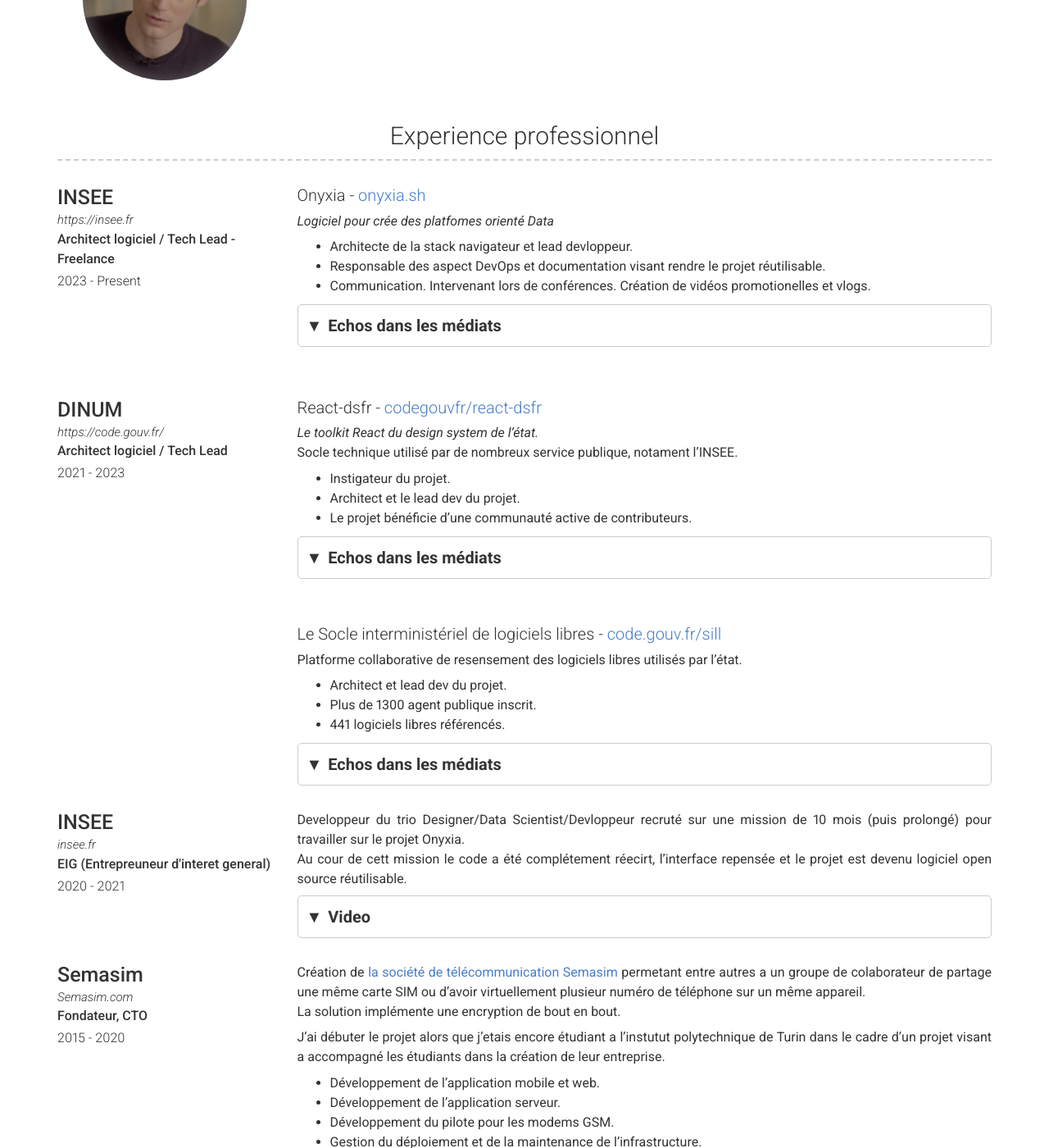
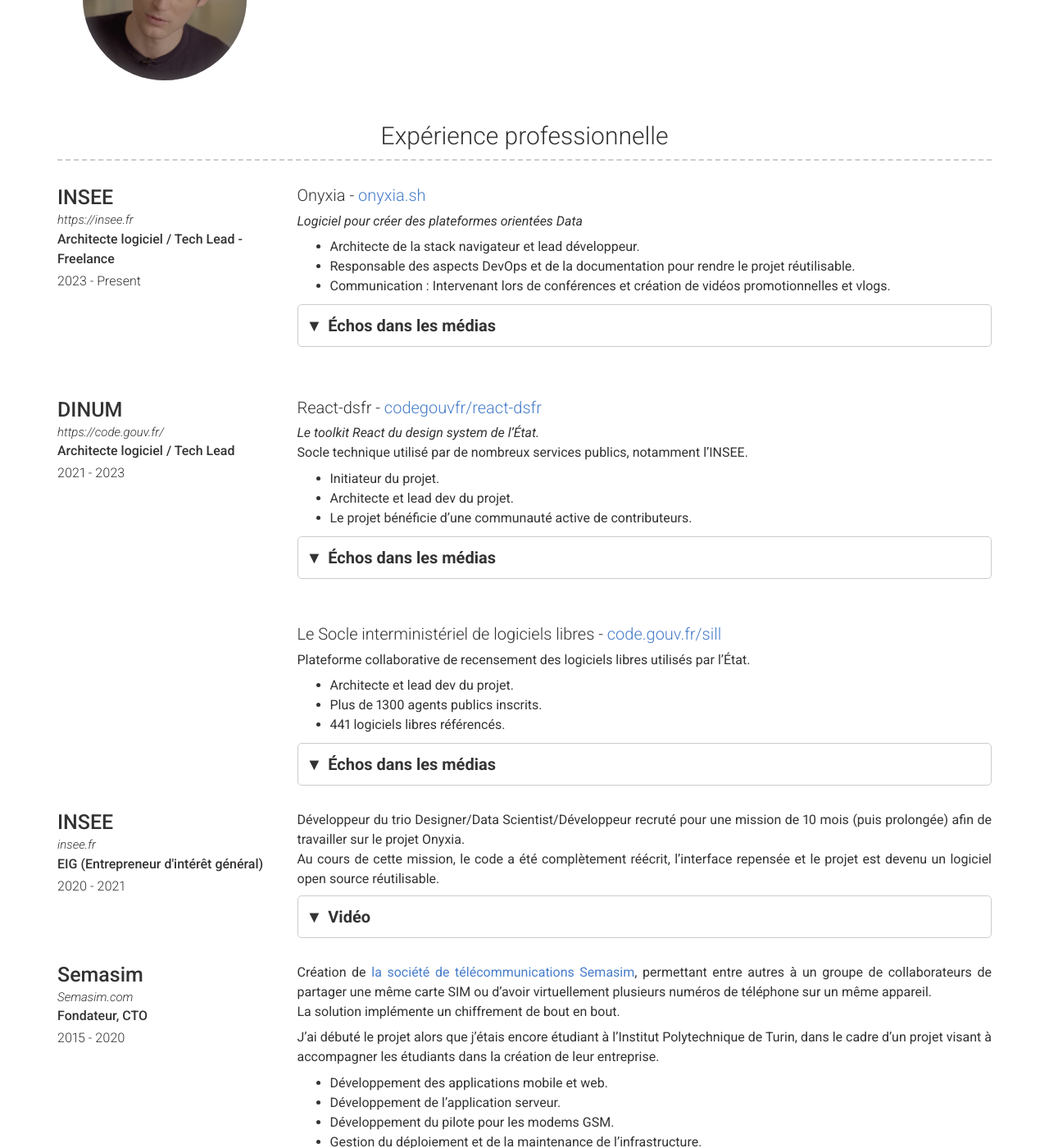
Before and after one commit to garronej/resume, a Jekyll site: the page built from index.md, in a window 1280 px wide and 1400 px high, scrolled down 431 px. Shown: the whole window at 82% size. Built offline with Jekyll 4.4.1, drawn with Linux system fonts in a browser that asks for light colours; nearby versions of some CDN libraries; a script that is not in the unit is left out; comment, search, counter and statistics services are not loaded; some of the changed text lies outside the part shown.

Commit message:
Correction des fautes

```diff
--- a/_config.yml
+++ b/_config.yml
@@ -15,7 +15,7 @@ darkmode: never
 
 # Social links
 #twitter_username: GarroneJoseph
-github_username:  garronej
+github_username: garronej
 linkedin_username: joseph-garrone-0b583490
 
 # Additional icon links
@@ -34,51 +34,46 @@ linkedin_username: joseph-garrone-0b583490
 # google_analytics: "UA-00000000-0"
 
 # About Section
-about_title: Profile
+about_title: Profil
 about_profile_image: images/profile.png
 about_content: |
-  Je suis un ingénieur logiciel avec [plus de 10 ans d'expérience](https://github.com/garronej#js-contribution-activity).
-  Je suis [fait parti des contributeurs open source les plus actif de France](https://committers.top/france).
-  Je figure en 3e position dans [le classement mondial des experts TypeScript](https://profile.codersrank.io/leaderboard/developer?technology=TypeScript)
-  de CodersRank (parmi plus de 116 000).
-  Mes bibliothèques open source sont [téléchargées plus d'un million de fois chaque mois](https://npm-stat.com/charts.html?author=garronej&from=2020-02-01&to=2024-01-31).
+  Ingénieur logiciel avec plus de 10 ans d'expérience, je suis l'un des contributeurs open source les plus actifs de France, comme en témoigne ma participation sur [GitHub](https://github.com/garronej#js-contribution-activity).
+  Classé 3e au niveau mondial parmi les experts TypeScript sur [CodersRank](https://profile.codersrank.io/leaderboard/developer?technology=TypeScript), j'ai une présence significative dans la communauté avec mes bibliothèques open source, téléchargées plus d'un million de fois chaque mois.
 
 # Projects Section
 #projects_title: Open source work highlights
 
 # Experience Section
-experience_title: Experience professionnel
+experience_title: Expérience professionnelle
 
-oss_experience_title: Projets open sources
+oss_experience_title: Projets open source
 oss_experience_description: |
-  Séléction non exhaustives de projets open source largement réutilisé dans l'industrie.
+  Sélection non exhaustive de projets open source largement réutilisés dans l'industrie.
 
 # Education Section
-education_title: Etudes
+education_title: Études
 
-
-skills_title: Domaine d'expertise
+skills_title: Domaines d'expertise
 skills_content: |
-  - Architecture logicielle
-  - Développement logiciel, Frontend, Backend, CLI et embarqué.
-    Langage privilégier: TypeScript et Java.
-  - CI/CD automatisation, packaging, déploiement.
-  - Sécurité informatique, Keycloak, methodes d'encription.
-  - Mise en production d'applicatif: Kubernetes, Docker.
-  - Concéption et géstioin de base de données relationnelles.
-  - Pilotage de projet open source et de communautées.
+  - Architecture et développement logiciel : Frontend, Backend, CLI et embarqué.
+    Langages de prédilection : TypeScript et Java.
+  - Automatisation CI/CD, packaging, déploiement.
+  - Sécurité informatique, Keycloak, méthodes de chiffrement.
+  - Mise en production d'applications : Kubernetes, Docker.
+  - Conception et gestion de bases de données relationnelles.
+  - Gestion de projets open source et de communautés.
   - Connaissance approfondie des réseaux et des protocoles.
   - Théorie des langages, compilation, interprétation.
-  - Production de contenu technique, documentation, tutoriels.
-  - Réalisation de vidéos promotionelles.
-  - Socle de conaissance mathematique solide.
+  - Production de contenu technique : documentation, tutoriels.
+  - Création de vidéos promotionnelles.
+  - Solide base de connaissances mathématiques.
 
 # More Section
 more_title: Langues
 more_content: | # this will include new lines to allow paragraphs
-  Dans un contexte professionnel, je communique principalement en anglais.
-  Si vous désiez évaluer mon niveau d'aisance a l'oral vous pouvez [consulter ce vlog](https://youtu.be/Ou2I4oWuUj8?si=1hnHjlsXzj4MY9kK).
-  Je comprends et parle également l'espagnol.
+  Professionnellement, je communique principalement en anglais.
+  Pour évaluer mon aisance à l'oral, vous pouvez [consulter ce vlog](https://youtu.be/Ou2I4oWuUj8?si=1hnHjlsXzj4MY9kK).
+  Je comprends également l'espagnol et suis capable de communiquer dans cette langue.
 
 # Footer
 footer_show_references: false
--- a/_data/experience.yml
+++ b/_data/experience.yml
@@ -1,18 +1,17 @@
-
 - layout: left
   company: INSEE
   link: https://insee.fr
-  job_title: Architect logiciel / Tech Lead - Freelance
+  job_title: Architecte logiciel / Tech Lead - Freelance
   dates: 2023 - Present
   description: |
 
     ## Onyxia - [onyxia.sh](https://onyxia.sh)
 
-    *Logiciel pour crée des platfomes orienté Data*
+    *Logiciel pour créer des plateformes orientées Data*
 
-    - Architecte de la stack navigateur et lead devloppeur.
-    - Responsable des aspect DevOps et documentation visant rendre le projet réutilisable.
-    - Communication. Intervenant lors de conférences. Création de vidéos promotionelles et vlogs.
+    - Architecte de la stack navigateur et lead développeur.
+    - Responsable des aspects DevOps et de la documentation pour rendre le projet réutilisable.
+    - Communication : Intervenant lors de conférences et création de vidéos promotionnelles et vlogs.
 
     <style>
       details {
@@ -40,9 +39,9 @@
     </style>
 
     <details>
-      <summary>Echos dans les médiats</summary>
+      <summary>Échos dans les médias</summary>
       <div style="display:flex;justify-content:center;align-items:center;">
-        <blockquote class="twitter-tweet"><p lang="fr" dir="ltr">Onyxia, un <a href="https://twitter.com/hashtag/LogicielLibre?src=hash&amp;ref_src=twsrc%5Etfw">#LogicielLibre</a> développé par le service public offre un environnement de travail conçu pour les data scientists.<br><br>L&#39;INSEE gère l&#39;instance dédiée aux étudiants et agents français : <a href="https://t.co/MIgA7o15mn">https://t.co/MIgA7o15mn</a><br><br>Des ressources CPU/GPU/RAM pour vos projets liés à la donnée  ! <a href="https://t.co/LUhaVf11BG">pic.twitter.com/LUhaVf11BG</a></p>&mdash; code.gouv.fr (@codegouvfr) <a href="https://twitter.com/codegouvfr/status/1745469504618909784?ref_src=twsrc%5Etfw">January 11, 2024</a></blockquote> <script async src="https://platform.twitter.com/widgets.js" charset="utf-8"></script>
+        <blockquote class="twitter-tweet"><p lang="fr" dir="ltr">Onyxia, un <a href="https://twitter.com/hashtag/LogicielLibre?src=hash&amp;ref_src=twsrc%5Etfw">#LogicielLibre</a> développé par le service public offre un environnement de travail conçu pour les data scientists.<br><br>L'INSEE gère l'instance dédiée aux étudiants et agents français : <a href="https://t.co/MIgA7o15mn">https://t.co/MIgA7o15mn</a><br><br>Des ressources CPU/GPU/RAM pour vos projets liés à la donnée  ! <a href="https://t.co/LUhaVf11BG">pic.twitter.com/LUhaVf11BG</a></p>&mdash; code.gouv.fr (@codegouvfr) <a href="https://twitter.com/codegouvfr/status/1745469504618909784?ref_src=twsrc%5Etfw">January 11, 2024</a></blockquote> <script async src="https://platform.twitter.com/widgets.js" charset="utf-8"></script>
         <div style="width:30px;"></div>
         <iframe src="https://www.linkedin.com/embed/feed/update/urn:li:ugcPost:7088161856707522560" height="600" width="504" frameborder="0" allowfullscreen="" title="Post intégré"></iframe>
       </div>
@@ -52,28 +51,28 @@
 - layout: left
   company: DINUM
   link: https://code.gouv.fr/
-  job_title: Architect logiciel / Tech Lead
+  job_title: Architecte logiciel / Tech Lead
   dates: 2021 - 2023
   description: |
 
     ## React-dsfr - [codegouvfr/react-dsfr](https://github.com/codegouvfr/react-dsfr)
 
-    *Le toolkit React du design system de l'état.*
-    Socle technique utilisé par de nombreux service publique, notament l'INSEE.
+    *Le toolkit React du design system de l'État.*
+    Socle technique utilisé par de nombreux services publics, notamment l'INSEE.
 
-    - Instigateur du projet.
-    - Architect et le lead dev du projet.
+    - Initiateur du projet.
+    - Architecte et lead dev du projet.
     - Le projet bénéficie d'une communauté active de contributeurs.
 
     <details>
-      <summary>Echos dans les médiats</summary>
+      <summary>Échos dans les médias</summary>
       <div style="display:flex;justify-content:center;align-items:center;">
-        <blockquote class="twitter-tweet"><p lang="fr" dir="ltr">Pour faciliter l’adoption du système de design de l&#39;État 🇫🇷, la mission <a href="https://twitter.com/hashtag/LogicielsLibres?src=hash&amp;ref_src=twsrc%5Etfw">#LogicielsLibres</a> de la <a href="https://twitter.com/_DINUM?ref_src=twsrc%5Etfw">@_DINUM</a> publie une bibliothèque d’intégration <a href="https://twitter.com/hashtag/React?src=hash&amp;ref_src=twsrc%5Etfw">#React</a> dédiée : <a href="https://t.co/eC9c6xXAxO">https://t.co/eC9c6xXAxO</a><br><br>cc <a href="https://twitter.com/gouvernementFR?ref_src=twsrc%5Etfw">@gouvernementFR</a> <a href="https://twitter.com/BetaGouv?ref_src=twsrc%5Etfw">@BetaGouv</a> <a href="https://twitter.com/design_gouv?ref_src=twsrc%5Etfw">@design_gouv</a> <a href="https://twitter.com/Etalab?ref_src=twsrc%5Etfw">@Etalab</a> <a href="https://twitter.com/hashtag/OpenSource?src=hash&amp;ref_src=twsrc%5Etfw">#OpenSource</a> <a href="https://t.co/iidmb5vMC7">pic.twitter.com/iidmb5vMC7</a></p>&mdash; code.gouv.fr (@codegouvfr) <a href="https://twitter.com/codegouvfr/status/1605607912117772304?ref_src=twsrc%5Etfw">December 21, 2022</a></blockquote> <script async src="https://platform.twitter.com/widgets.js" charset="utf-8"></script>
+        <blockquote class="twitter-tweet"><p lang="fr" dir="ltr">Pour faciliter l’adoption du système de design de l'État 🇫🇷, la mission <a href="https://twitter.com/hashtag/LogicielsLibres?src=hash&amp;ref_src=twsrc%5Etfw">#LogicielsLibres</a> de la <a href="https://twitter.com/_DINUM?ref_src=twsrc%5Etfw">@_DINUM</a> publie une bibliothèque d’intégration <a href="https://twitter.com/hashtag/React?src=hash&amp;ref_src=twsrc%5Etfw">#React</a> dédiée : <a href="https://t.co/eC9c6xXAxO">https://t.co/eC9c6xXAxO</a><br><br>cc <a href="https://twitter.com/gouvernementFR?ref_src=twsrc%5Etfw">@gouvernementFR</a> <a href="https://twitter.com/BetaGouv?ref_src=twsrc%5Etfw">@BetaGouv</a> <a href="https://twitter.com/design_gouv?ref_src=twsrc%5Etfw">@design_gouv</a> <a href="https://twitter.com/Etalab?ref_src=twsrc%5Etfw">@Etalab</a> <a href="https://twitter.com/hashtag/OpenSource?src=hash&amp;ref_src=twsrc%5Etfw">#OpenSource</a> <a href="https://t.co/iidmb5vMC7">pic.twitter.com/iidmb5vMC7</a></p>&mdash; code.gouv.fr (@codegouvfr) <a href="https://twitter.com/codegouvfr/status/1605607912117772304?ref_src=twsrc%5Etfw">December 21, 2022</a></blockquote> <script async src="https://platform.twitter.com/widgets.js" charset="utf-8"></script>
         <div style="width:30px;"></div>
-        <blockquote class="twitter-tweet"><p lang="en" dir="ltr">Blown away by the French government&#39;s <a href="https://twitter.com/storybookjs?ref_src=twsrc%5Etfw">@storybookjs</a>. <br>Attention to detail &amp; craft, not too flashy, made to just work. <br><br>Vive la France!<a href="https://t.co/wIHDotUx0d">https://t.co/wIHDotUx0d</a> <a href="https://t.co/qPvrj1yx4Y">pic.twitter.com/qPvrj1yx4Y</a></p>&mdash; Dominic Nguyen (@domyen) <a href="https://twitter.com/domyen/status/1605642345495629831?ref_src=twsrc%5Etfw">December 21, 2022</a></blockquote> <script async src="https://platform.twitter.com/widgets.js" charset="utf-8"></script>
+        <blockquote class="twitter-tweet"><p lang="en" dir="ltr">Blown away by the French government's <a href="https://twitter.com/storybookjs?ref_src=twsrc%5Etfw">@storybookjs</a>. <br>Attention to detail & craft, not too flashy, made to just work. <br><br>Vive la France!<a href="https://t.co/wIHDotUx0d">https://t.co/wIHDotUx0d</a> <a href="https://t.co/qPvrj1yx4Y">pic.twitter.com/qPvrj1yx4Y</a></p>&mdash; Dominic Nguyen (@domyen) <a href="https://twitter.com/domyen/status/1605642345495629831?ref_src=twsrc%5Etfw">December 21, 2022</a></blockquote> <script async src="https://platform.twitter.com/widgets.js" charset="utf-8"></script>
       </div>
       <div style="display:flex;justify-content:center;align-items:center;">
-        <blockquote class="twitter-tweet"><p lang="fr" dir="ltr">Un truc incroyable avec la France c&#39;est le retard démentiel qu&#39;on a globalement en terme de technologie civile, mais des fois, par la sainte grâce de Dieu, ou un coup de génie d&#39;un fonctionnaire illuminé, ils nous pondent des trucs comme France Connect ou ça. <a href="https://t.co/G27ivnj5qM">https://t.co/G27ivnj5qM</a></p>&mdash; 🇭𝒚𝒍𝒊𝒆𝒏 🌴 (@DigitalGanon) <a href="https://twitter.com/DigitalGanon/status/1618319167786209281?ref_src=twsrc%5Etfw">January 25, 2023</a></blockquote> <script async src="https://platform.twitter.com/widgets.js" charset="utf-8"></script>
+        <blockquote class="twitter-tweet"><p lang="fr" dir="ltr">Un truc incroyable avec la France c'est le retard démentiel qu'on a globalement en terme de technologie civile, mais des fois, par la sainte grâce de Dieu, ou un coup de génie d'un fonctionnaire illuminé, ils nous pondent des trucs comme France Connect ou ça. <a href="https://t.co/G27ivnj5qM">https://t.co/G27ivnj5qM</a></p>&mdash; 🇭𝒚𝒍𝒊𝒆𝒏 🌴 (@DigitalGanon) <a href="https://twitter.com/DigitalGanon/status/1618319167786209281?ref_src=twsrc%5Etfw">January 25, 2023</a></blockquote> <script async src="https://platform.twitter.com/widgets.js" charset="utf-8"></script>
       </div>
     </details>
     <br/>
@@ -81,38 +80,38 @@
 
     ## Le Socle interministériel de logiciels libres - [code.gouv.fr/sill](https://code.gouv.fr/sill)
 
-    Platforme collaborative de resensement des logiciels libres utilisés par l'état.
+    Plateforme collaborative de recensement des logiciels libres utilisés par l'État.
 
-    - Architect et lead dev du projet.
-    - Plus de 1300 agent publique inscrit.
+    - Architecte et lead dev du projet.
+    - Plus de 1300 agents publics inscrits.
     - 441 logiciels libres référencés.
 
     <details>
-      <summary>Echos dans les médiats</summary>
+      <summary>Échos dans les médias</summary>
       <div style="display:flex;justify-content:center;align-items:center;">
-        <blockquote class="twitter-tweet"><p lang="fr" dir="ltr">📢 Le nouveau socle interministériel de <a href="https://twitter.com/hashtag/LogicielsLibres?src=hash&amp;ref_src=twsrc%5Etfw">#LogicielsLibres</a> est là !<a href="https://t.co/eT8R36XBLO">https://t.co/eT8R36XBLO</a><br> <br>✨Au système de design de l&#39;État <br>🔍Une recherche par filtres plus efficace <br>🙋‍♂️Agents publics, créez-vous un compte... <br>💪... et participez à l&#39;évolution du SILL<br><br>🚀cc <a href="https://twitter.com/_DINUM?ref_src=twsrc%5Etfw">@_DINUM</a> <a href="https://twitter.com/Etalab?ref_src=twsrc%5Etfw">@Etalab</a> <a href="https://t.co/8tjrixHofx">pic.twitter.com/8tjrixHofx</a></p>&mdash; code.gouv.fr (@codegouvfr) <a href="https://twitter.com/codegouvfr/status/1656630134747561984?ref_src=twsrc%5Etfw">May 11, 2023</a></blockquote> <script async src="https://platform.twitter.com/widgets.js" charset="utf-8"></script>
+        <blockquote class="twitter-tweet"><p lang="fr" dir="ltr">📢 Le nouveau socle interministériel de <a href="https://twitter.com/hashtag/LogicielsLibres?src=hash&amp;ref_src=twsrc%5Etfw">#LogicielsLibres</a> est là !<a href="https://t.co/eT8R36XBLO">https://t.co/eT8R36XBLO</a><br> <br>✨Au système de design de l'État <br>🔍Une recherche par filtres plus efficace <br>🙋‍♂️Agents publics, créez-vous un compte... <br>💪... et participez à l'évolution du SILL<br><br>🚀cc <a href="https://twitter.com/_DINUM?ref_src=twsrc%5Etfw">@_DINUM</a> <a href="https://twitter.com/Etalab?ref_src=twsrc%5Etfw">@Etalab</a> <a href="https://t.co/8tjrixHofx">pic.twitter.com/8tjrixHofx</a></p>&mdash; code.gouv.fr (@codegouvfr) <a href="https://twitter.com/codegouvfr/status/1656630134747561984?ref_src=twsrc%5Etfw">May 11, 2023</a></blockquote> <script async src="https://platform.twitter.com/widgets.js" charset="utf-8"></script>
         <div style="width:30px;"></div>
         <blockquote class="tiktok-embed" cite="https://www.tiktok.com/@dealabs.com/video/7141039237935271173" data-video-id="7141039237935271173" style="max-width: 605px;min-width: 325px;" > <section> <a target="_blank" title="@dealabs.com" href="https://www.tiktok.com/@dealabs.com?refer=embed">@dealabs.com</a> Trop pratique, à enregistrer ✅ <a title="fyp" target="_blank" href="https://www.tiktok.com/tag/fyp?refer=embed">#fyp</a> <a title="viral" target="_blank" href="https://www.tiktok.com/tag/viral?refer=embed">#viral</a> <a title="education" target="_blank" href="https://www.tiktok.com/tag/education?refer=embed">#education</a> <a target="_blank" title="♬ son original - Dealabs - Bons Plans &#38; Astuces" href="https://www.tiktok.com/music/son-original-7141039212769446662?refer=embed">♬ son original - Dealabs - Bons Plans &#38; Astuces</a> </section> </blockquote> <script async src="https://www.tiktok.com/embed.js"></script>
       </div>
       <div style="display:flex;justify-content:center;align-items:center;">
-        <blockquote class="twitter-tweet"><p lang="fr" dir="ltr">Le catalogue de logiciels libres recommandés pour l&#39;ensemble de l&#39;administration contient 378 logiciels libres … il y en a pour tous les goûts !<br><br>Eh, les agents de la fonction publique, vous pouvez en soumettre d&#39;autres 😜<br>👉 <a href="https://t.co/m5p6JvcNeZ">https://t.co/m5p6JvcNeZ</a> <a href="https://t.co/nU7iAzGsML">pic.twitter.com/nU7iAzGsML</a></p>&mdash; bearstech (@bearstech) <a href="https://twitter.com/bearstech/status/1661422600566734867?ref_src=twsrc%5Etfw">May 24, 2023</a></blockquote> <script async src="https://platform.twitter.com/widgets.js" charset="utf-8"></script>
+        <blockquote class="twitter-tweet"><p lang="fr" dir="ltr">Le catalogue de logiciels libres recommandés pour l'ensemble de l'administration contient 378 logiciels libres … il y en a pour tous les goûts !<br><br>Eh, les agents de la fonction publique, vous pouvez en soumettre d'autres 😜<br>👉 <a href="https://t.co/m5p6JvcNeZ">https://t.co/m5p6JvcNeZ</a> <a href="https://t.co/nU7iAzGsML">pic.twitter.com/nU7iAzGsML</a></p>&mdash; bearstech (@bearstech) <a href="https://twitter.com/bearstech/status/1661422600566734867?ref_src=twsrc%5Etfw">May 24, 2023</a></blockquote> <script async src="https://platform.twitter.com/widgets.js" charset="utf-8"></script>
       </div>
       <br/>
-      <a style="display:block;text-align:center;" href="https://www.silicon.fr/editorial/searchcontent/recherche=sill">Voire la liste des articles dans Silicon</a>
+      <a style="display:block;text-align:center;" href="https://www.silicon.fr/editorial/searchcontent/recherche=sill">Voir la liste des articles sur Silicon</a>
     </details>
 
 - layout: left
   company: INSEE
   link: insee.fr
-  job_title: EIG (Entrepreuneur d'interet general)
+  job_title: EIG (Entrepreneur d'intérêt général)
   dates: 2020 - 2021
   description: |
 
-    Developpeur du trio Designer/Data Scientist/Devloppeur recruté sur une mission de 10 mois (puis prolongé) pour travailler sur le projet Onyxia.
-    Au cour de cett mission le code a été complétement réecirt, l'interface repensée et le projet est devenu logiciel open source réutilisable.
+    Développeur du trio Designer/Data Scientist/Développeur recruté pour une mission de 10 mois (puis prolongée) afin de travailler sur le projet Onyxia.
+    Au cours de cette mission, le code a été complètement réécrit, l'interface repensée et le projet est devenu un logiciel open source réutilisable.
 
     <details>
-      <summary>Video</summary>
+      <summary>Vidéo</summary>
       <br />
       <div class="video-responsive">
         <iframe width="847" height="476" src="https://www.youtube.com/embed/ukMHBAXwzRg" title="YouTube video player" frameborder="0" allow="accelerometer; autoplay; clipboard-write; encrypted-media; gyroscope; picture-in-picture" allowfullscreen></iframe>
@@ -126,45 +125,46 @@
   dates: 2015 - 2020
   description: |
 
-    Création de [la société de télécommunication Semasim](https://www.semasim.com) permetant entre autres a un groupe
-    de colaborateur de partage une même carte SIM ou d'avoir virtuellement plusieur numéro de téléphone sur un même appareil.
-    La solution implémente une encryption de bout en bout.
+    Création de [la société de télécommunications Semasim](https://www.semasim.com), permettant entre autres à un groupe
+    de collaborateurs de partager une même carte SIM ou d'avoir virtuellement plusieurs numéros de téléphone sur un même appareil.
+    La solution implémente un chiffrement de bout en bout.
 
-    J'ai débuter le projet alors que j'etais encore étudiant a l'instutut polytechnique de Turin dans le cadre d'un projet
-    visant a accompagné les étudiants dans la création de leur entreprise.
+    J'ai débuté le projet alors que j'étais encore étudiant à l'Institut Polytechnique de Turin, dans le cadre d'un projet
+    visant à accompagner les étudiants dans la création de leur entreprise.
 
-    - Développement de l'application mobile et web.
+    - Développement des applications mobile et web.
     - Développement de l'application serveur.
     - Développement du pilote pour les modems GSM.
     - Gestion du déploiement et de la maintenance de l'infrastructure.
     - Gestion de la communication, des partenariats et de la recherche de financement.
 
     <details>
-      <summary>Video presentation</summary>
+      <summary>Vidéo de présentation</summary>
         <br />
         <div style="display:flex;justify-content:center;align-items:center;">
           <iframe width="847" height="450" src="https://www.youtube.com/embed/EN-my9QZ9ww?si=GGNbC4m7SKlcDO3g" title="YouTube video player" frameborder="0" allow="accelerometer; autoplay; clipboard-write; encrypted-media; gyroscope; picture-in-picture; web-share" allowfullscreen></iframe>
         </div>
         <br />
         <img src="images/semasim1.jpg" alt="semasim1" style="width:100%">
-        <img src="images/semasim2.jpg" alt="semasim1" style="width:100%">
+        <img src="images/semasim2.jpg" alt="semasim2" style="width:100%">
     </details>
 
 - layout: left
   company: CIHEAM
   link: www.ciheam.org
-  job_title: Full-stack dev
+  job_title: Développeur Frontend et DevOps
   dates: 2014 - 2015
   description: |
-    D'une application web de visualisation de données qui aide les agriculteurs à évaluer l'impact de différents
+    Développement d'une application web de visualisation de données aidant les agriculteurs à évaluer l'impact de différents
     insecticides sur leur santé et sur l'environnement.
 
-    - Etablissement du cahier des charges.
+    - Établissement du cahier des charges.
     - Choix de la stack technique.
-    - Conseption de l'experience utilisateur.
+    - Conception de l'expérience utilisateur.
     - Développement de la partie front-end de l'application.
+    - Déploiment de l'application.
 
-    J'ai été recruté en tant que stagiaire puis ai continuer en tant que freelance.
+    J'ai été recruté en tant que stagiaire puis ai continué en tant que freelance.
 
     <details>
       <br />
```
Also changed, not shown: _data/oss_experience.yml (+24 -69 lines).
